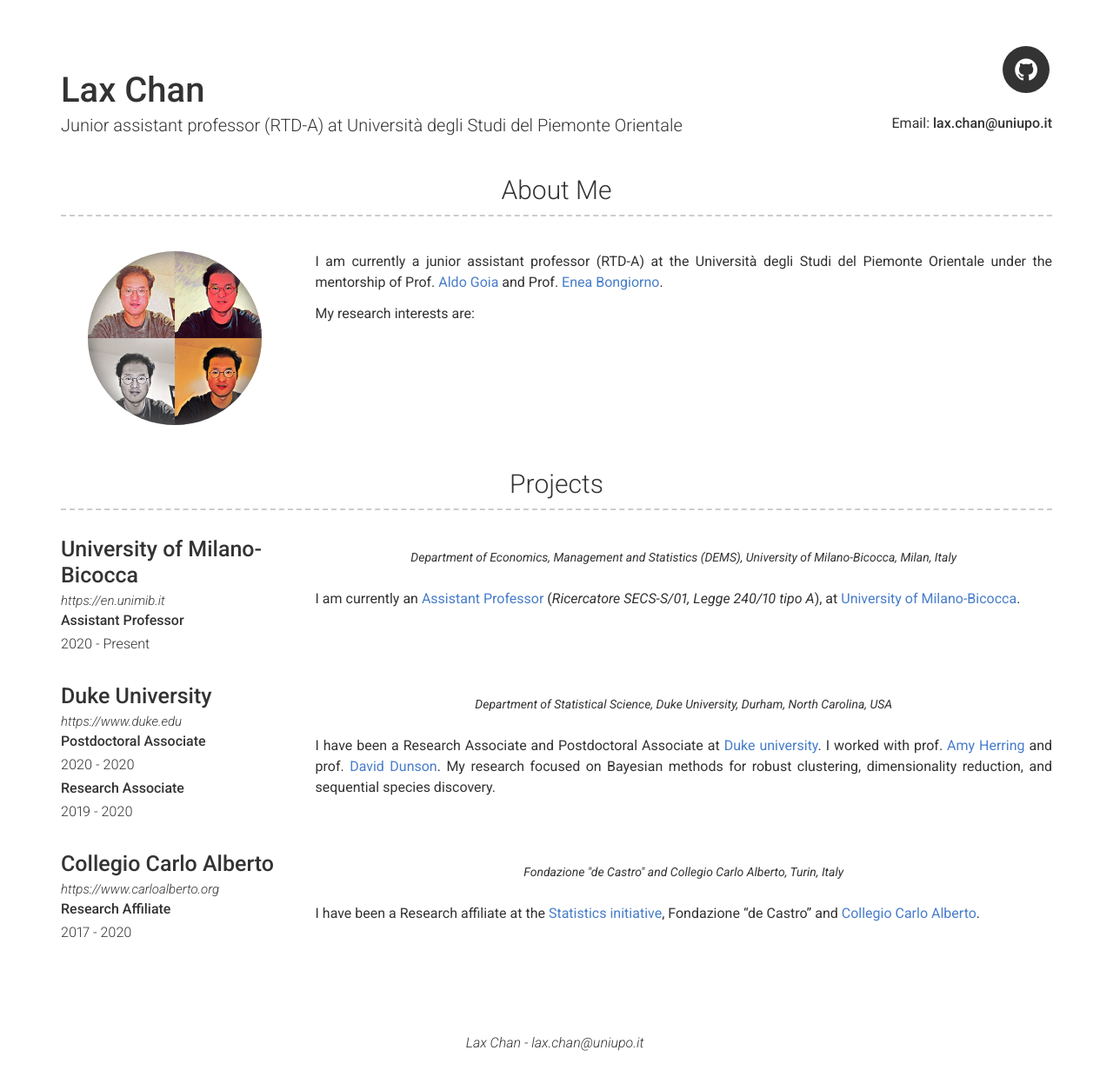
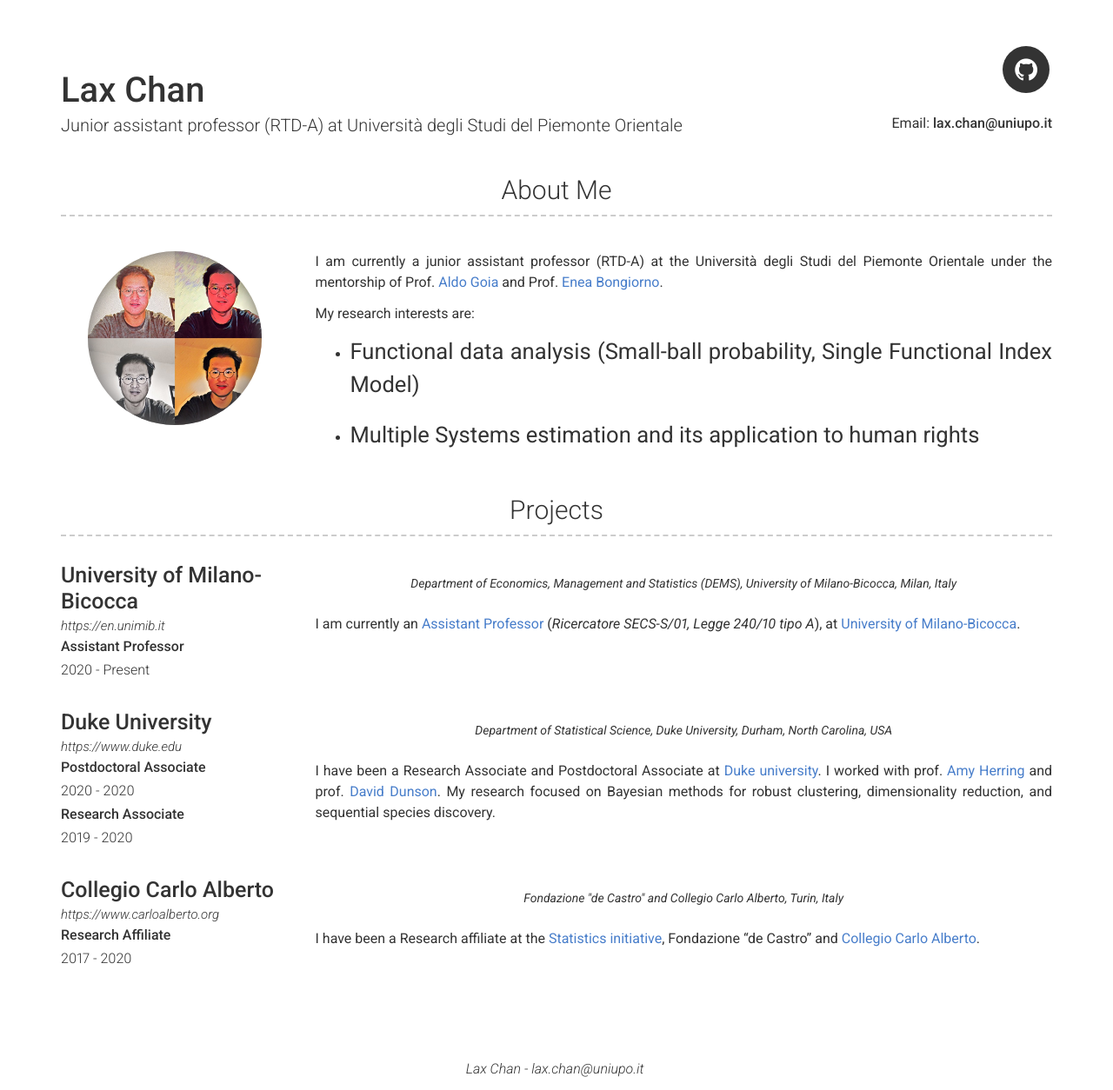
Before and after one commit to Laxchan/Laxchan.github.io, a Jekyll site: the page built from index.md, in a window 1280 px wide. Shown: the whole page at 87% size. Built offline with Jekyll 4.4.1, drawn with Linux system fonts in a browser that asks for light colours; before the commit the page ends 1224 px from its top, so only the background shows below that.

Commit message:
Update _config.yml

```diff
--- a/_config.yml
+++ b/_config.yml
@@ -26,6 +26,10 @@
 
   My research interests are:
 
+  - Functional data analysis (Small-ball probability, Single Functional Index Model)
+
+  - Multiple Systems estimation and its application to human rights
+
 
 
 
```
